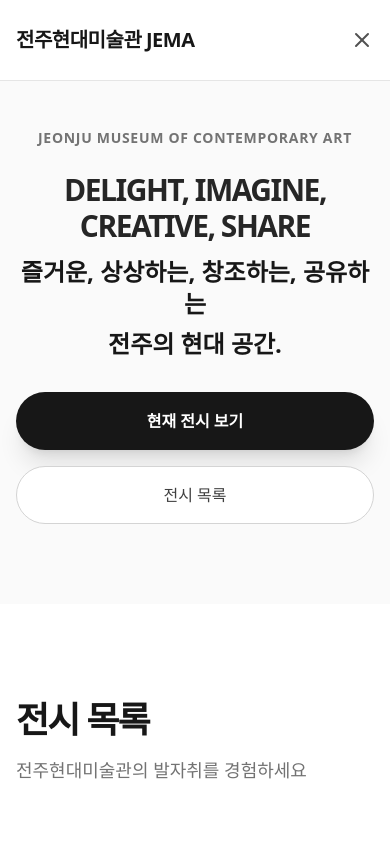
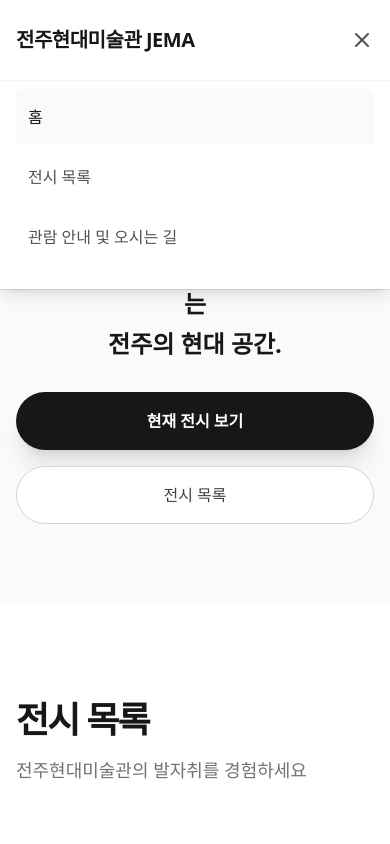
Before and after one commit to JeMA-2018/JeMA-museum, a React (Vite) app: page / in a window 390 px wide. Both pictures are taken after a click on the button 362 px from the left and 40 px from the top of the page. Shown: the top 844 px of the page. Built offline with nearby package versions, Linux system fonts and the light colour scheme.

Commit message:
feat: Add navigation to current exhibition from mobile menu
Implements a new menu item in the mobile navigation that directly links to the current exhibition. This enhances user experience by providing a quick entry point to featured content.

```diff
--- a/src/App.tsx
+++ b/src/App.tsx
@@ -225,6 +225,14 @@
     }
   };
 
+  const openCurrentExhibition = (e) => {
+    e.preventDefault();
+    const currentExhibition = exhibitions.find(ex => ex.statusKey === 'current');
+    if (currentExhibition) {
+      setSelectedExhibition(currentExhibition);
+    }
+  };
+
   const posterAspectClass = "aspect-[1/1.414]";
 
   return (
@@ -250,6 +258,31 @@
             </div>
           </div>
         </div>
+
+        {/* Mobile Menu */}
+        {isMenuOpen && (
+          <div className="md:hidden bg-white border-t border-neutral-100 px-4 pt-2 pb-6 space-y-1 shadow-lg">
+            <button
+              onClick={() => { navigateToHome(); setIsMenuOpen(false); }}
+              className={`block w-full text-left px-3 py-4 text-base font-medium rounded-md ${view === 'home' ? 'text-neutral-900 bg-neutral-50' : 'text-neutral-600 hover:text-neutral-900 hover:bg-neutral-50'}`}
+            >
+              홈
+            </button>
+            <button
+              onClick={() => { navigateToArchive(); setIsMenuOpen(false); }}
+              className={`block w-full text-left px-3 py-4 text-base font-medium rounded-md ${view === 'archive' ? 'text-neutral-900 bg-neutral-50' : 'text-neutral-600 hover:text-neutral-900 hover:bg-neutral-50'}`}
+            >
+              전시 목록
+            </button>
+            <a
+              href="#visit"
+              onClick={(e) => { navigateToVisit(e); setIsMenuOpen(false); }}
+              className="block w-full text-left px-3 py-4 text-base font-medium text-neutral-600 hover:text-neutral-900 hover:bg-neutral-50 rounded-md"
+            >
+              관람 안내 및 오시는 길
+            </a>
+          </div>
+        )}
       </nav>
 
       {view === 'home' ? (
@@ -264,7 +297,7 @@
                 <div className="text-2xl md:text-4xl font-bold">전주의 현대 공간.</div>
               </h2>
               <div className="flex flex-col sm:flex-row gap-4 justify-center md:justify-start">
-                <a href="#exhibitions" className="inline-flex justify-center items-center px-8 py-4 border border-transparent text-base font-bold rounded-full text-white bg-neutral-900 hover:bg-neutral-800 transition-all shadow-xl">현재 전시 보기</a>
+                <button onClick={openCurrentExhibition} className="inline-flex justify-center items-center px-8 py-4 border border-transparent text-base font-bold rounded-full text-white bg-neutral-900 hover:bg-neutral-800 transition-all shadow-xl">현재 전시 보기</button>
                 <button onClick={navigateToArchive} className="inline-flex justify-center items-center px-8 py-4 border border-neutral-300 text-base font-medium rounded-full text-neutral-700 bg-white hover:bg-neutral-50 transition-colors">전시 목록</button>
               </div>
             </div>
```
